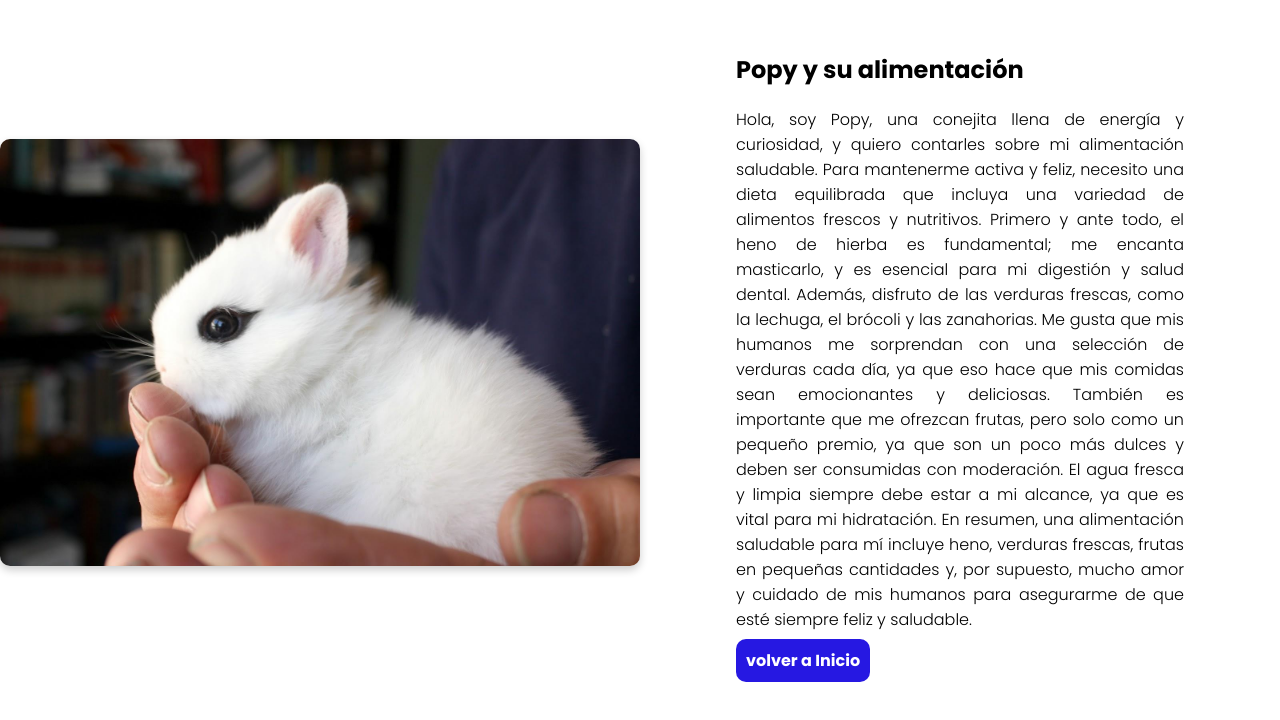
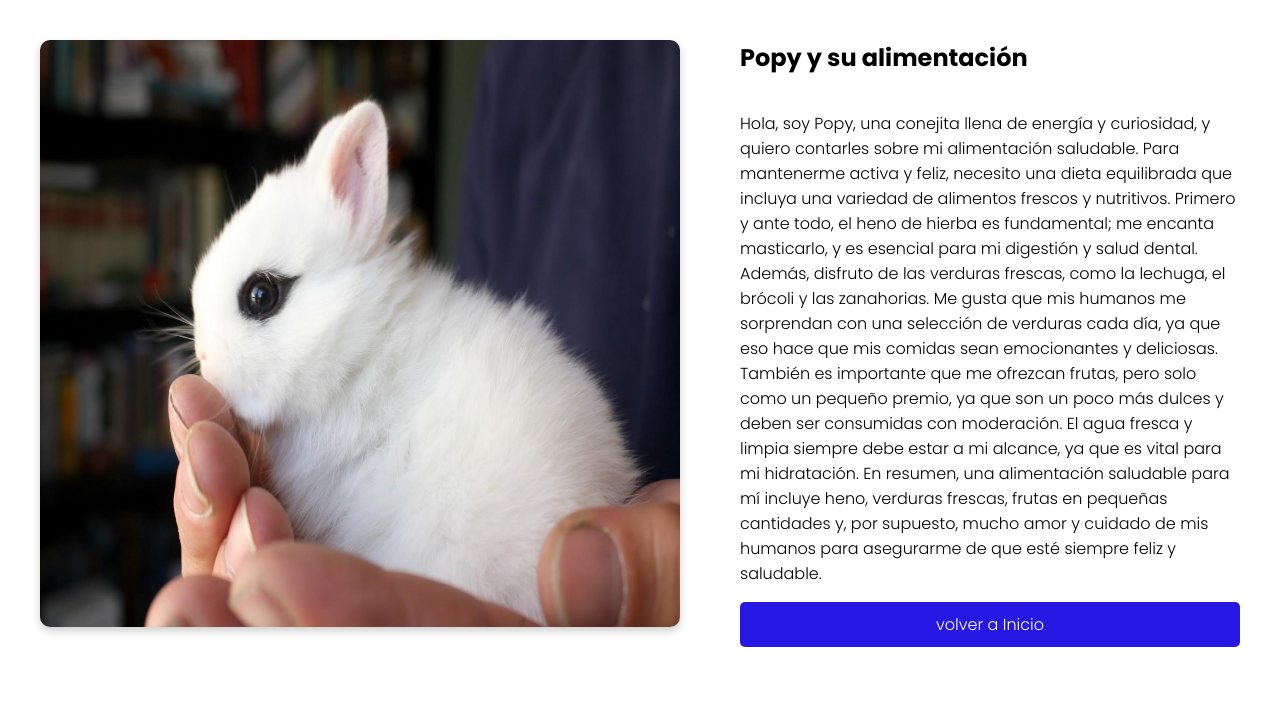
Before and after one commit to AlejandraAz/TP-DisplayFlex, a plain HTML site: page Pages/conejaPopi.html in a window 1280 px wide. Drawn offline with Linux system fonts and the light colour scheme.

Commit message:
Mejoras en los estilos de presentación de la img y un texto con un boton de volver al inicio con flexbox.

```diff
--- a/CSS/ilustrarImg.css
+++ b/CSS/ilustrarImg.css
@@ -7,60 +7,55 @@ body {
 
 .container {
     display: flex;
+    /* Por defecto, en pantallas pequeñas, la imagen y el texto estarán en columna */
     flex-direction: column;
-    align-items: center;
 }
 
-.container img {
+img {
     width: 100%;
     height: auto;
-    max-width: 800px;
     border-radius: 10px;
     box-shadow: 0 4px 8px rgba(0, 0, 0, 0.2);
 }
 
+/* Por defecto, el texto y el botón estarán en columna */
 .description {
-    max-width: 800px;
-    padding: 2rem;
-    text-align: justify;
+    display: flex;
+    flex-direction: column;
+    margin: 20px;
 }
 
 .btn-inicio {
     background-color: #2618e2;
+    color: white;
     padding: 10px;
-    color: #fff;
+    text-align: center;
     text-decoration: none;
-    font-weight: 700;
-    border-radius: 10px;
+    display: inline-block;
     border: none;
+    border-radius: 5px;
+    transition: background-color 0.3s;
 }
 
-
-@media (min-width: 576px) {
-    .description {
-        padding: 2rem 4rem;
-    }
+.btn-inicio:hover {
+    background-color: #707a94;
 }
-
-@media (min-width: 768px) {
+@media (min-width: 992px) {
     .container {
+        /* Cambia a fila para pantallas más grandes */
         flex-direction: row;
-        justify-content: center;
-    }
-
-    .container img {
-        width: 50%;
-        height: auto;
     }
 
     .description {
-        width: 50%;
-        padding: 2rem 4rem;
+        /* El texto y el botón ocupan el espacio restante */
+        flex: 1;
+        padding-right: 20px;
+    }
+
+    img {
+        width: auto;
+        /* La imagen ocupa hasta el 50% del ancho */
+        max-width: 50%;
+        margin: 40px;
     }
 }
-
-@media (min-width: 992px) {
-    .description {
-        padding: 2rem 6rem;
-    }
-}
```
Also changed, not shown: Pages/conejoCopito.html (+0 -2 lines), Pages/conejaPopi.html (line endings or trailing spaces).
